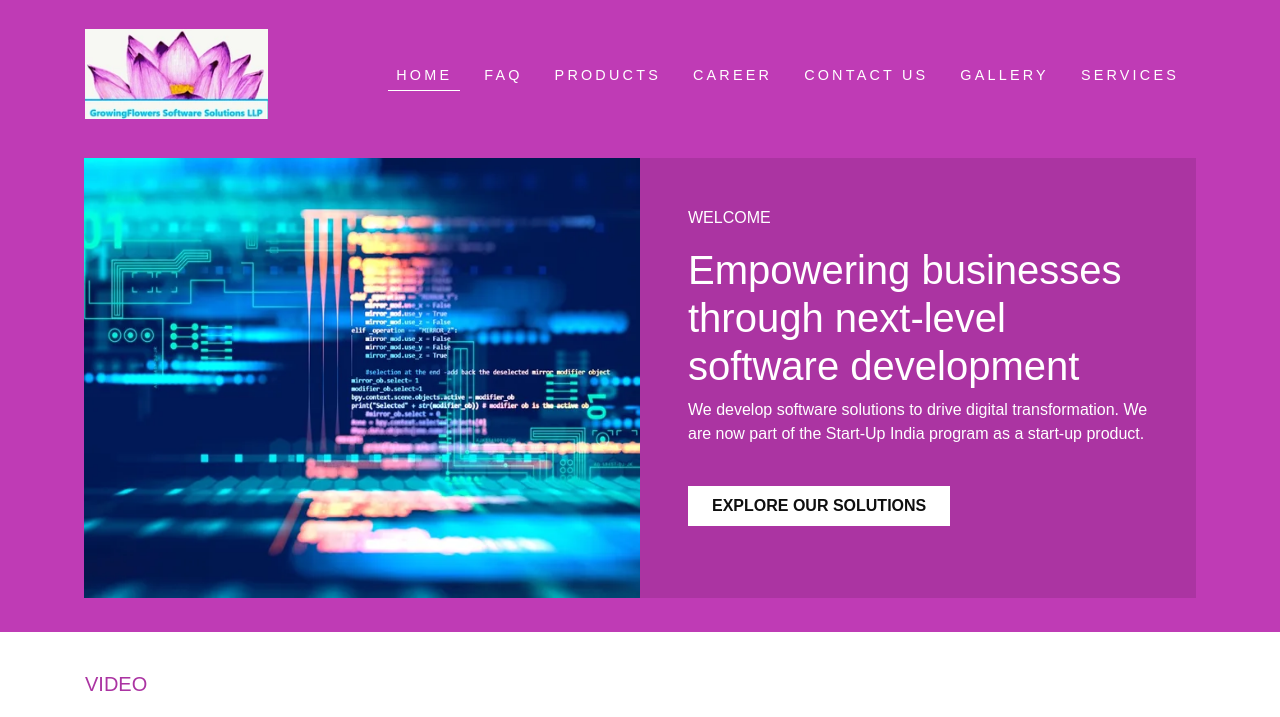
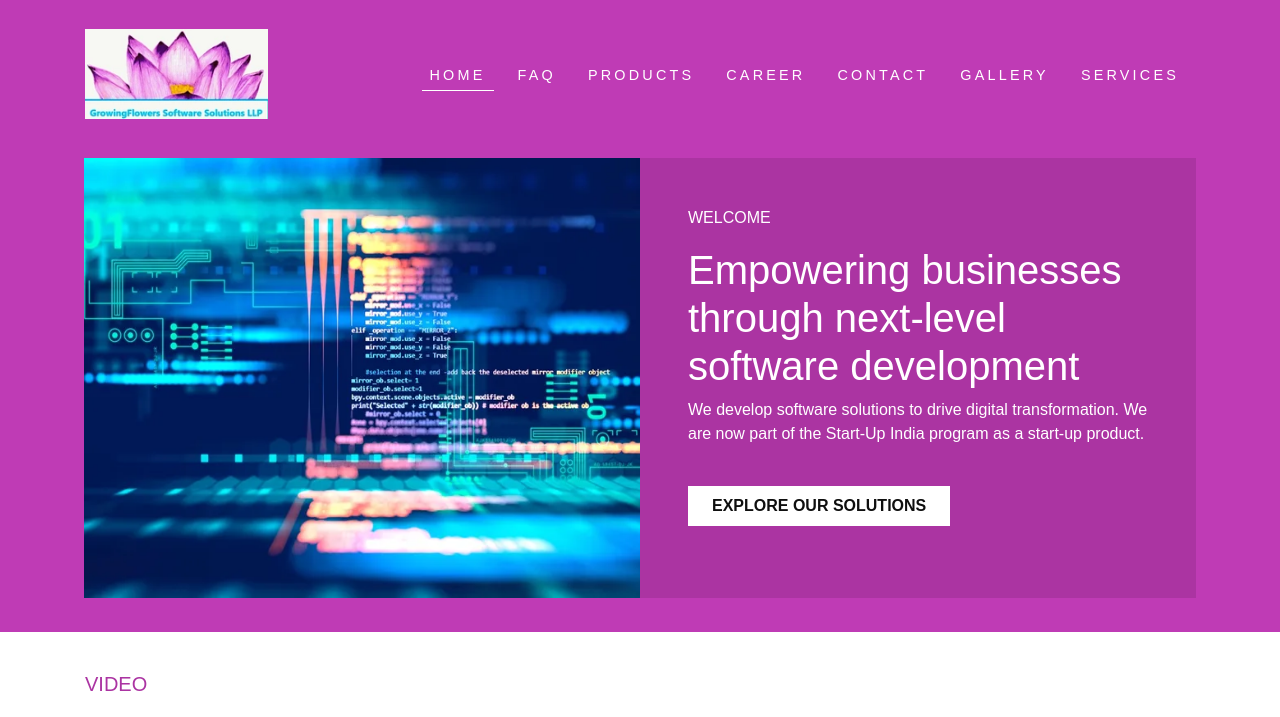
Before and after one commit to Tusharjagatap/111111, a plain HTML site: page index.html in a window 1280 px wide. Shown: the top 717 px of the page. Drawn offline with nearby package versions, Linux system fonts and the light colour scheme.

Commit message:
Update index.html

```diff
--- a/index.html
+++ b/index.html
@@ -40,7 +40,7 @@
                             <a class="nav-link text-white mx-2 text-uppercase spacing" href="career.html">Career</a>
                         </li>
                         <li class="nav-item">
-                            <a class="nav-link text-white mx-2 text-uppercase spacing" href="contact.html">Contact Us</a>
+                            <a class="nav-link text-white mx-2 text-uppercase spacing" href="contact.html">Contact</a>
                         </li>
                         <li class="nav-item">
                             <a class="nav-link text-white mx-2 text-uppercase spacing" href="gallery.html">Gallery</a>
```
